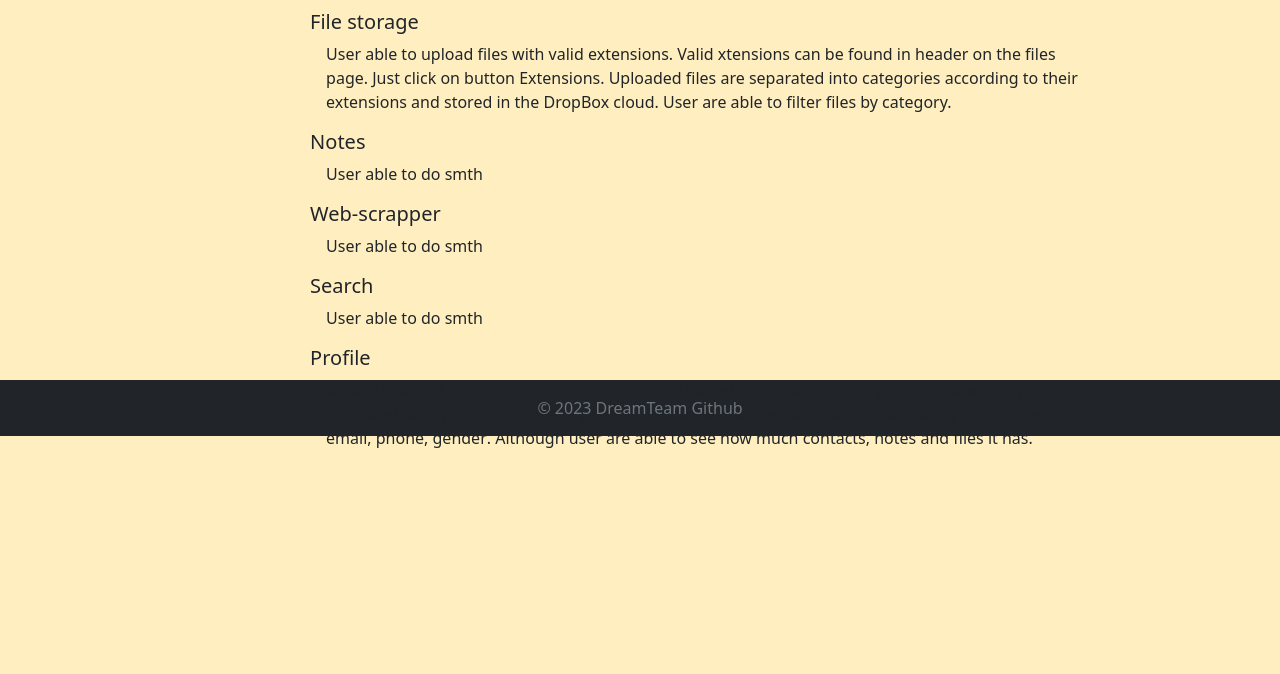
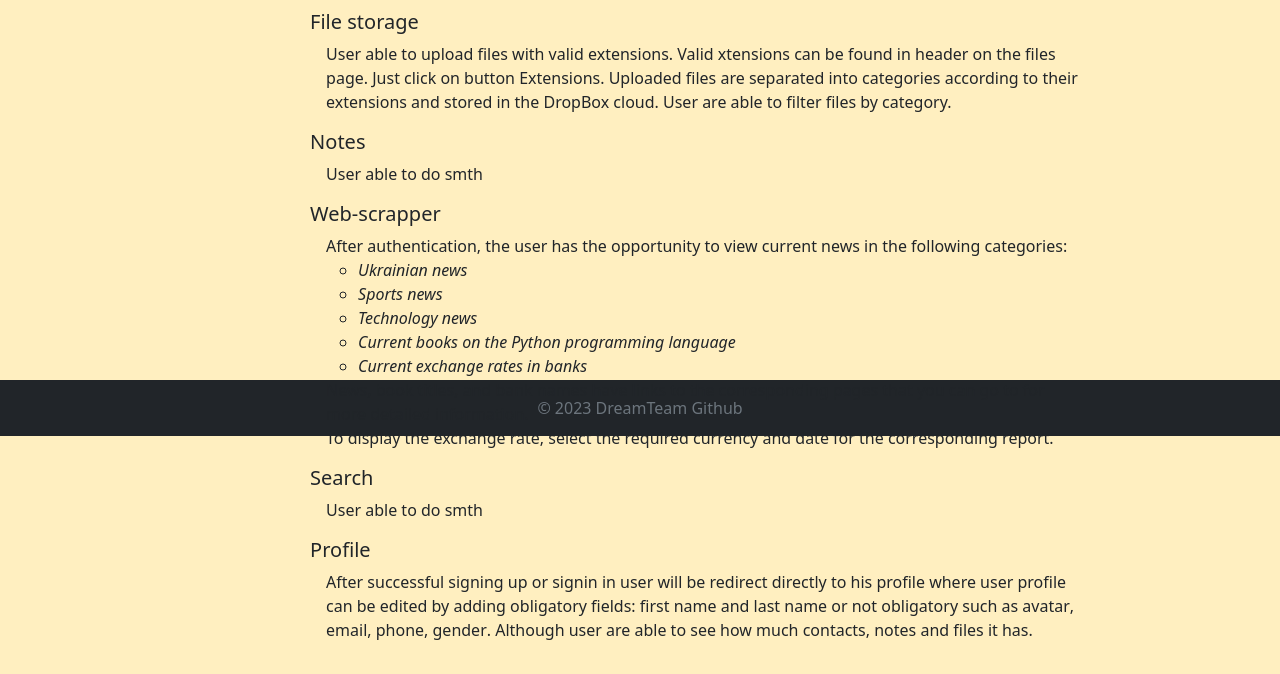
Before and after one commit to Vaipik/web_project_team_1, a Django app: page /about/ in a window 1280 px wide. Shown: the part 491-1165 px from the top of the page. Before the commit the page ends 939 px from the top, so only its background shows below. Run offline with Django 4.2, Linux system fonts and the light colour scheme.

Commit message:
update Web-scrapper block

```diff
--- a/project/templates/about.html
+++ b/project/templates/about.html
@@ -6,7 +6,8 @@
         <div class="col-1"></div>
         <div class="col-11 text-start">
             <div class="h5 mb-3 fw-light">
-        This website has been created as team final project in <span class="fw-bolder">GoIT-PyWeb7</span> course.
+                This website has been created as team final project in <span class="fw-bolder">GoIT-PyWeb7</span>
+                course.
                 It consists from 6 applications.
             </div>
             <ul class="fw-light list-unstyled">
@@ -14,10 +15,12 @@
                 {# Auth block #}
                 <li class="h5 mt-3 fw-bolder">Authentication</li>
                 <div class="ms-3">
-          To use this website user must be authenticated. The only page that can be accessed by unauthorized user is
+                    To use this website user must be authenticated. The only page that can be accessed by unauthorized
+                    user is
                     <span class="fw-bolder">this page</span> and <span class="fw-bolder">sign up page</span>.
                     <p>
-            On sign up page user are able to <span class="fw-bolder">sign up</span> and <span class="fw-bolder">
+                        On sign up page user are able to <span class="fw-bolder">sign up</span> and <span
+                            class="fw-bolder">
             sign in
           </span> using <span class="fw-bolder">modal login form</span> on the top right corner. Although on that corner
                         user are able to sign out.
@@ -33,9 +36,12 @@
                 {# File storage block #}
                 <li class="h5 mt-3 fw-bolder">File storage</li>
                 <div class="ms-3">
-          User able to upload files with valid extensions. Valid xtensions can be found in header on the files page.
-          Just click on button <span class="fw-bolder">Extensions</span>. Uploaded files are separated into categories
-          according to their extensions and stored in the <span class="fw-bolder">DropBox cloud</span>. User are able to
+                    User able to upload files with valid extensions. Valid xtensions can be found in header on the files
+                    page.
+                    Just click on button <span class="fw-bolder">Extensions</span>. Uploaded files are separated into
+                    categories
+                    according to their extensions and stored in the <span class="fw-bolder">DropBox cloud</span>. User
+                    are able to
                     filter files by category.
                 </div>
 
@@ -48,7 +54,22 @@
                 {# Web-scrapper block #}
                 <li class="h5 mt-3 fw-bolder">Web-scrapper</li>
                 <div class="ms-3">
-          User able to do smth
+                    <p style="margin-bottom: 0rem">After authentication, the user has the opportunity to view current
+                        news in the following
+                        categories:</p>
+                    <ul class="list">
+                        <li class="fst-italic">Ukrainian news</li>
+                        <li class="fst-italic">Sports news</li>
+                        <li class="fst-italic">Technology news</li>
+                        <li class="fst-italic">Current books on the Python programming language</li>
+                        <li class="fst-italic">Current exchange rates in banks</li>
+                    </ul>
+                    <p style="margin-bottom: 0rem"><span class="fw-bolder">News</span>, <span class="fw-bolder">book titles</span>, and <span
+                            class="fw-bolder">bank names</span> have links to the corresponding pages that you can go to
+                        for more detailed information.</p>
+                    <p>To display the exchange rate, select the required <span class="fw-bolder">currency</span> and
+                        <span class="fw-bolder">date</span> for the corresponding
+                        report.</p>
                 </div>
 
                 {# Search block #}
@@ -60,15 +81,17 @@
                 {# Profile block #}
                 <li class="h5 mt-3 fw-bolder">Profile</li>
                 <div class="ms-3">
-          After successful signing up or signin in user will be redirect directly to his profile where user profile can
-          be edited by adding obligatory fields: <span class="fw-bolder">first name</span> and <span class="fw-bolder">last name</span>
+                    After successful signing up or signin in user will be redirect directly to his profile where user
+                    profile can
+                    be edited by adding obligatory fields: <span class="fw-bolder">first name</span> and <span
+                        class="fw-bolder">last name</span>
                     or not obligatory such as
                     <span class="fw-bolder">avatar</span>,
                     <span class="fw-bolder">email</span>,
                     <span class="fw-bolder">phone</span>,
-          <span class="fw-bolder">gender</span>. Although user are able to see how much contacts, notes and files it has.
+                    <span class="fw-bolder">gender</span>. Although user are able to see how much contacts, notes and
+                    files it has.
                 </div>
-
 
 
             </ul>
```
Lines whose indentation alone changed are shown as unchanged.
